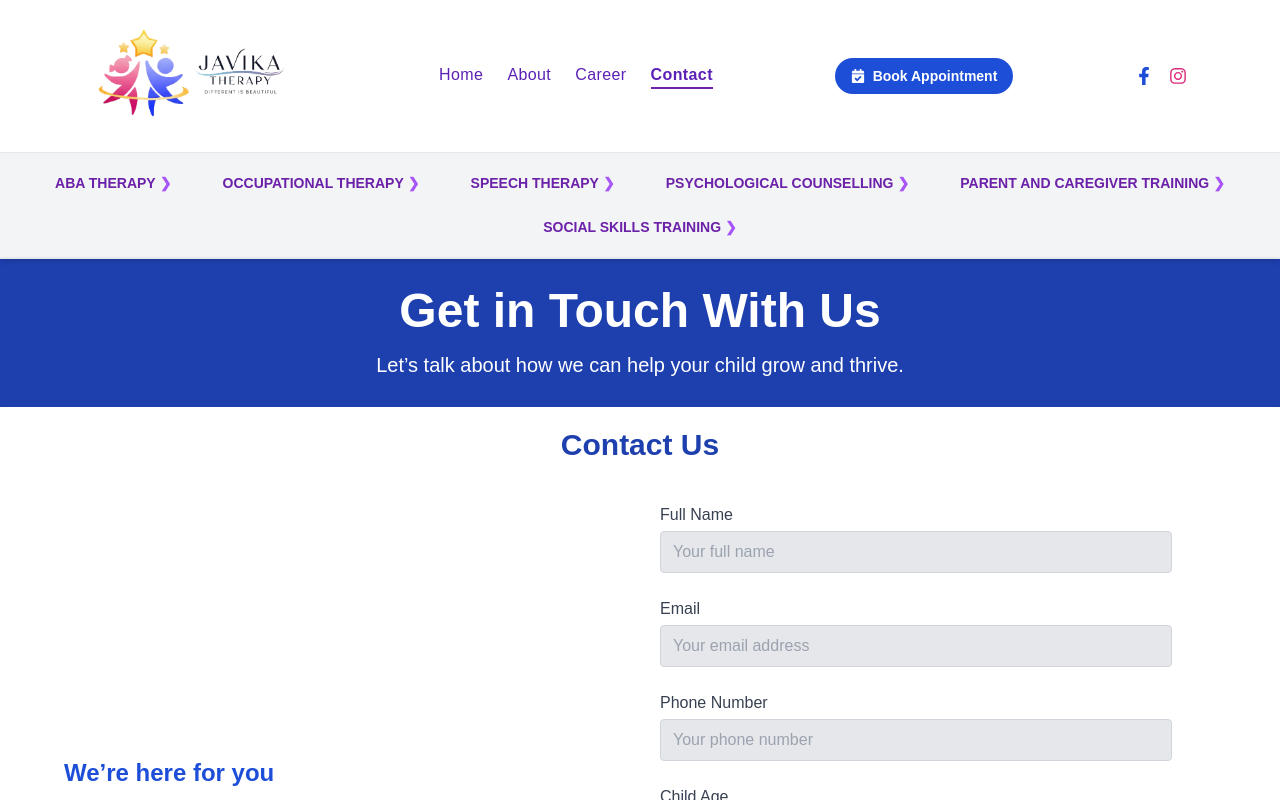
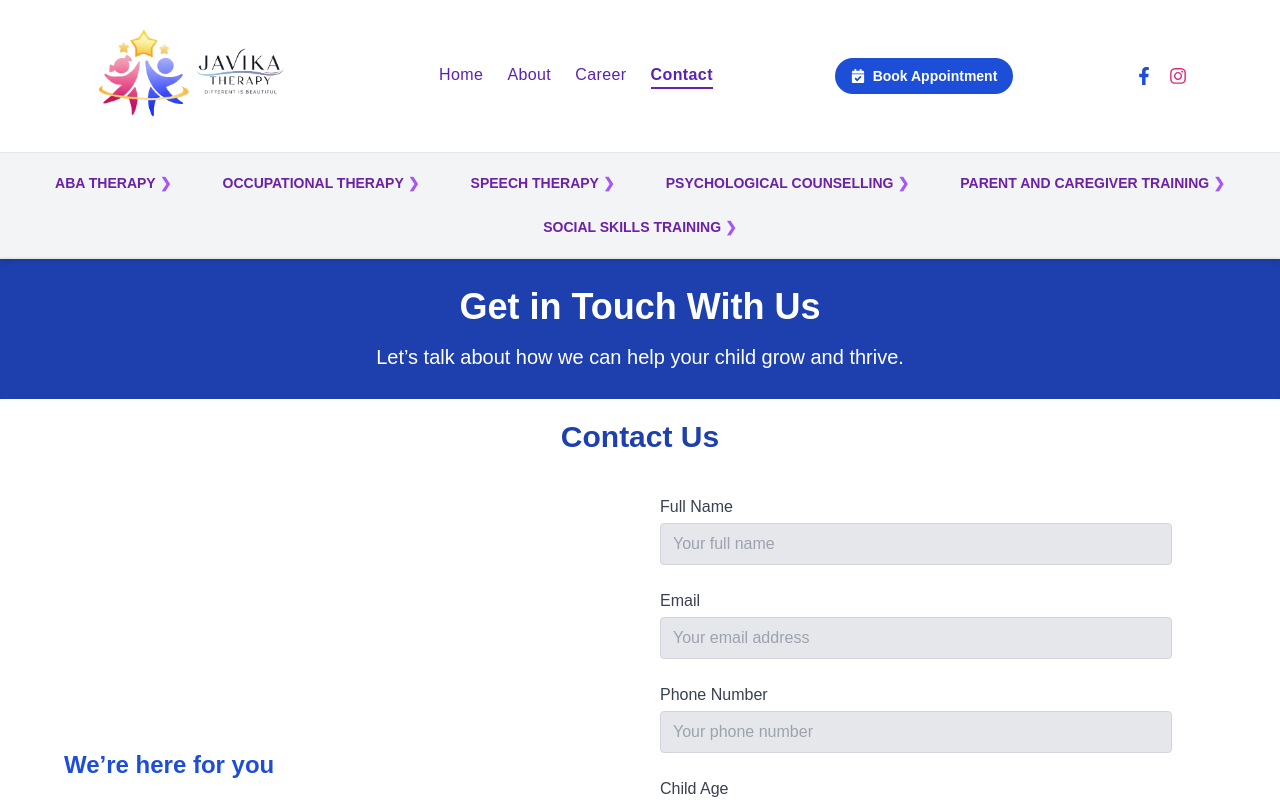
Before and after one commit to pardhasaradhi-123/javika-theraphy, a React (Create React App) app: page /contact in a window 1280 px wide. Shown: the top 800 px of the page. Built offline with nearby package versions, Linux system fonts and the light colour scheme.

Commit message:
descresed size of header section in some pages

```diff
--- a/src/pages/Contact.jsx
+++ b/src/pages/Contact.jsx
@@ -65,7 +65,7 @@ const ContactForm = () => {
     <>
       {/* Hero Section */}
       <div className="bg-blue-800 text-white py-7 px-6 text-center">
-        <h1 className="text-4xl md:text-5xl font-bold mb-4">
+        <h1 className="text-3xl md:text-4xl font-bold mb-4">
           Get in Touch With Us
         </h1>
         <p className="text-lg md:text-xl">
```
